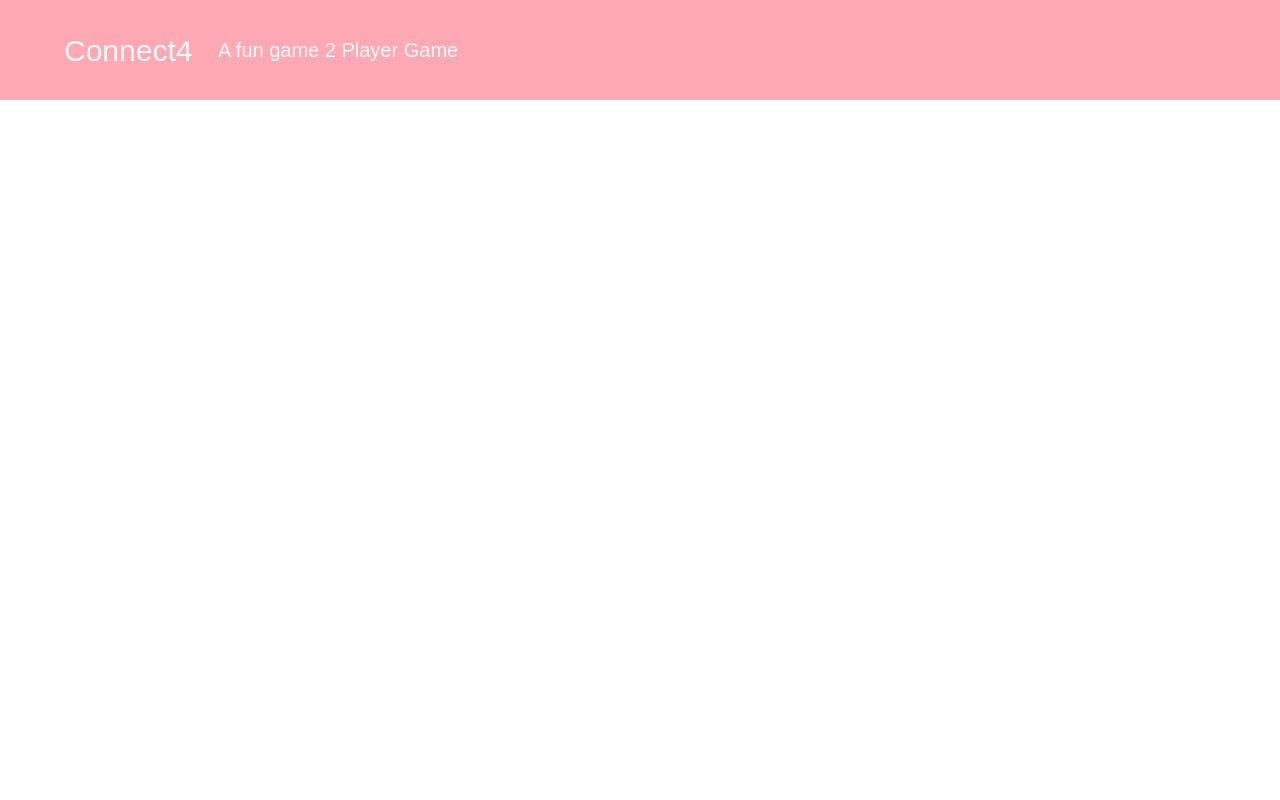
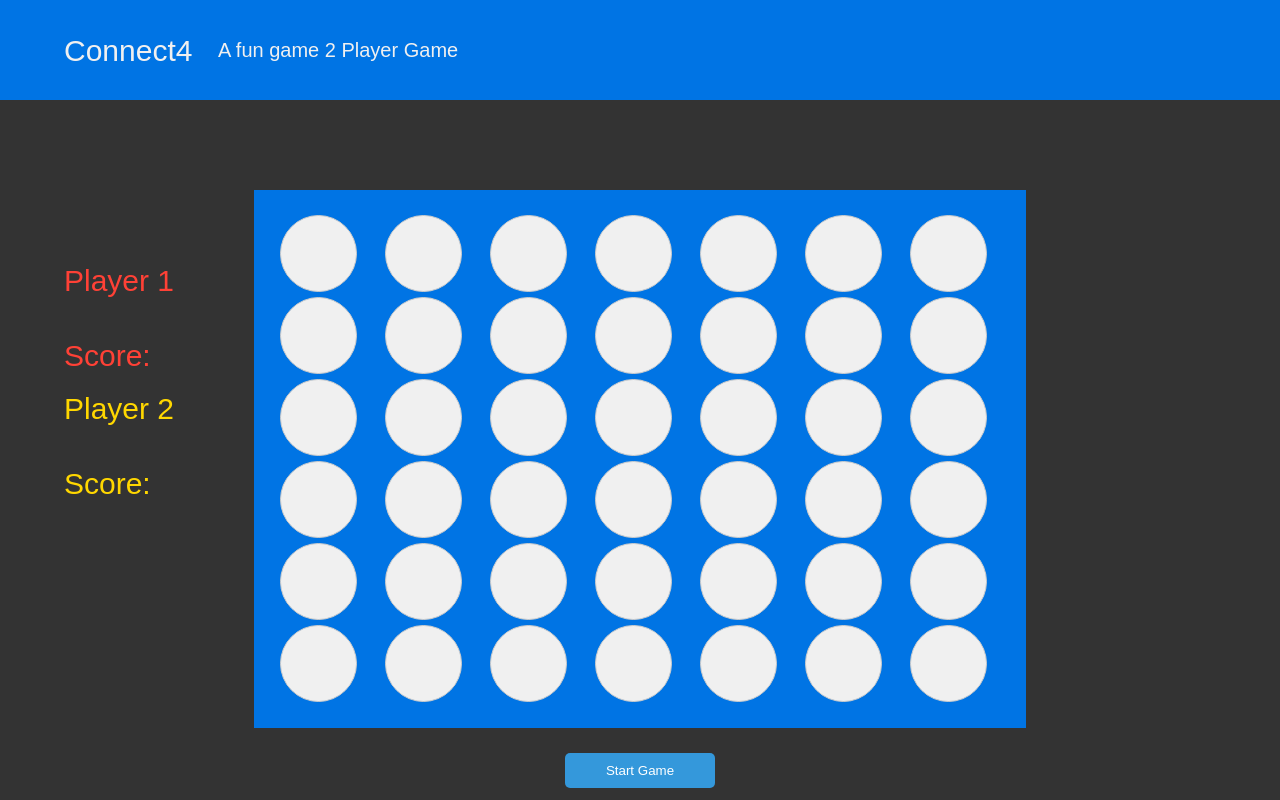
Before and after one commit to hasan-na/SENG-513-Assignment-3, a plain HTML site: page index.html in a window 1280 px wide. Drawn offline with Linux system fonts and the light colour scheme.

Commit message:
Finished design for the page

```diff
--- a/index.html
+++ b/index.html
@@ -14,4 +14,63 @@
             <p class="top-item1"> Connect4 </p>
             <p class="top-item2"> A fun game 2 Player Game </p>
         </div>
+
+        <div class="player1">
+            <p class="player1-text"> Player 1</p>
+            <p class="player1-score"> Score: </p>
+        </div>
+
+        <div class="player2">
+            <p class="player2-text"> Player 2</p>
+            <p class="player2-score"> Score: </p>
+        </div>
+
+        <div class="board">
+            <div class="cell empty"></div>
+            <div class="cell empty"></div>
+            <div class="cell empty"></div>
+            <div class="cell empty"></div>
+            <div class="cell empty"></div>
+            <div class="cell empty"></div>
+            <div class="cell empty"></div>
+            <div class="cell empty"></div>
+            <div class="cell empty"></div>
+            <div class="cell empty"></div>
+            <div class="cell empty"></div>
+            <div class="cell empty"></div>
+            <div class="cell empty"></div>
+            <div class="cell empty"></div>
+            <div class="cell empty"></div>
+            <div class="cell empty"></div>
+            <div class="cell empty"></div>
+            <div class="cell empty"></div>
+            <div class="cell empty"></div>
+            <div class="cell empty"></div>
+            <div class="cell empty"></div>
+            <div class="cell empty"></div>
+            <div class="cell empty"></div>
+            <div class="cell empty"></div>
+            <div class="cell empty"></div>
+            <div class="cell empty"></div>
+            <div class="cell empty"></div>
+            <div class="cell empty"></div>
+            <div class="cell empty"></div>
+            <div class="cell empty"></div>
+            <div class="cell empty"></div>
+            <div class="cell empty"></div>
+            <div class="cell empty"></div>
+            <div class="cell empty"></div>
+            <div class="cell empty"></div>
+            <div class="cell empty"></div>
+            <div class="cell empty"></div>
+            <div class="cell empty"></div>
+            <div class="cell empty"></div>
+            <div class="cell empty"></div>
+            <div class="cell empty"></div>
+            <div class="cell empty"></div>
+        </div>
+
+        <div class="start-game">
+            <button class="style-button"> Start Game </button>
+        </div>
     </body>
--- a/styles.css
+++ b/styles.css
@@ -1,12 +1,14 @@
 body {
     padding: 0;
     margin: 0;
+    background-color:#333333;
 }
 
 p {
     line-height: 1.5;
     font-family: Arial, Helvetica, sans-serif;
     font-size: 30px;
+    color: #f0f0f0;
 }
 
 h1{
@@ -19,7 +21,7 @@ h1{
     max-height: 100px;
     align-items: center;
     width: 100%;
-    background-color:#ffa8B6;
+    background-color: #0074E4;
     color: #FEF9F7;
     position: relative;
   }
@@ -32,3 +34,91 @@ h1{
     font-size: 20px;
     margin-left: 2%;
   }
+
+  .board {
+    display: grid;
+    background-color:  #0074E4;
+    grid-template-columns: repeat(7, 100px);
+    grid-gap: 5px;
+    width: 720px;
+    margin: 0 auto;
+    margin-top: 7%;
+    padding: 2%;
+}
+
+.cell {
+    width: 75px;
+    height: 75px;
+    background-color: #f0f0f0;
+    border: 1px solid #ccc;
+    border-radius: 50%;
+    display: flex;
+    align-items: center;
+    justify-content: center;
+}
+
+.cell.empty {
+    background-color: #f0f0f0;
+}
+
+.cell.red {
+    background-color: #FF4136
+}
+
+.cell.yellow {
+    background-color: #FFD700
+}
+
+.player1{
+  position: absolute;
+  margin-top: 10%;
+  margin-left: 5%;
+}
+
+.player1-text{
+  color: #FF4136
+}
+
+.player1-score{
+  color: #FF4136
+}
+
+.player2{
+  position: absolute;
+  margin-top: 20%;
+  margin-left: 5%;
+}
+
+.player2-text{
+  color: #FFD700
+}
+
+.player2-score{
+  color: #FFD700
+}
+
+.start-game{
+  display: flex;
+  align-items: center;
+  justify-content: center;
+  margin-top: 2%;
+}
+
+
+.style-button {
+  background-color: #3498db;
+  color: #fff;
+  padding: 10px 20px;
+  border: none;
+  border-radius: 5px;
+  cursor: pointer;
+  width: 150px;
+}
+
+.style-button:hover{
+  background-color: #2980b9;
+}
+
+.style-button:active {
+  background-color: #1c4966;
+}
```
